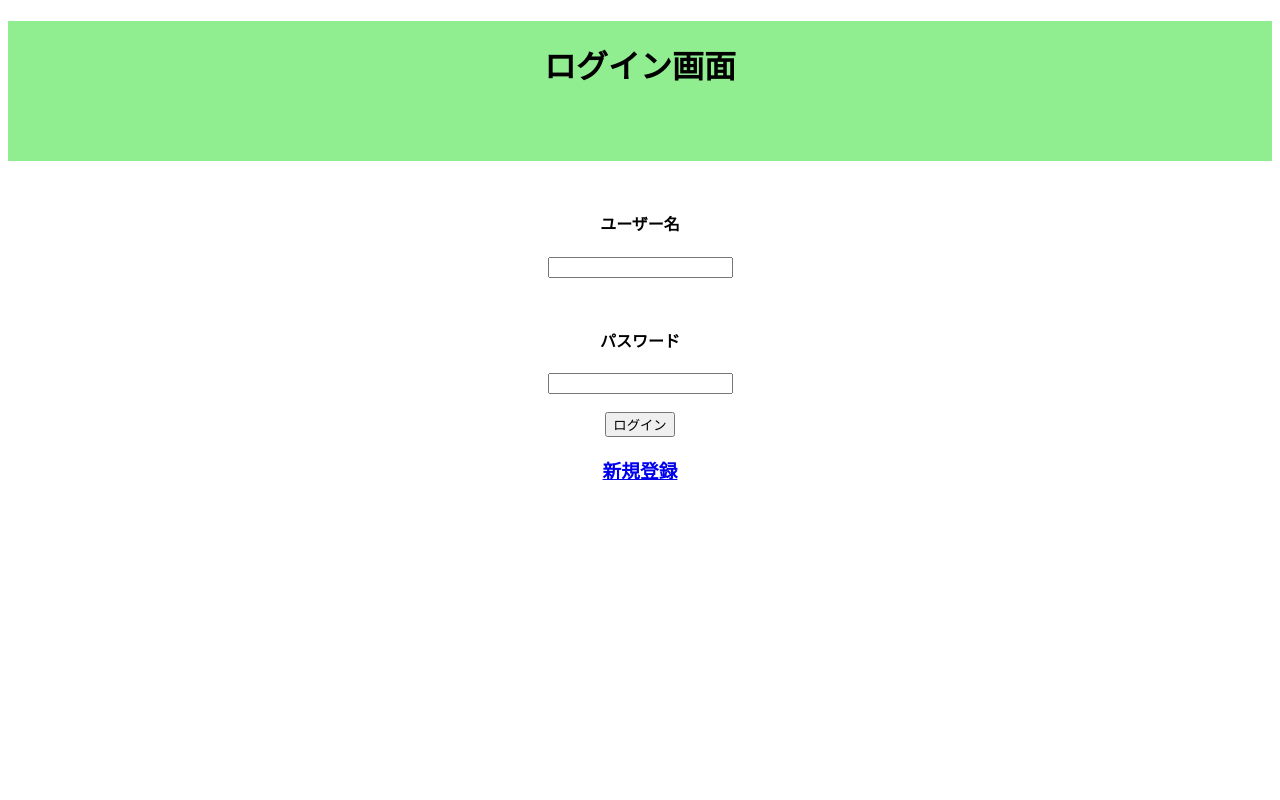
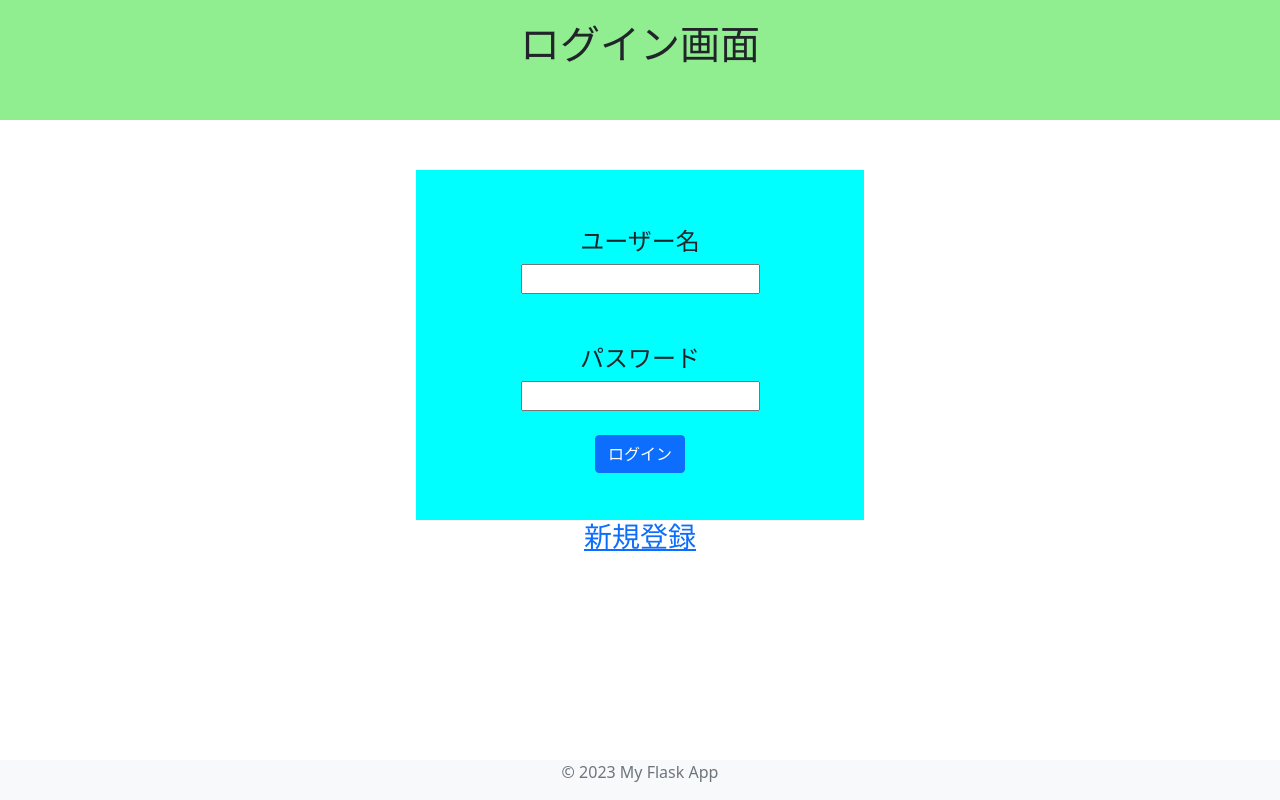
Before and after one commit to YumaSatou/final_assignment, a Flask app: page / in a window 1280 px wide. Run offline with Flask 3, Linux system fonts and the light colour scheme.

Commit message:
細かな修正を加えました

```diff
--- a/templates/admin.html
+++ b/templates/admin.html
@@ -8,8 +8,8 @@
 
     <div class="jumbotron">
         <div class = "eria">
-            <h2>図書管理アプリ</h2>
-            <p class="lead">図書管理です</p>
+            <h2>図書管理システム</h2>
+            <p class="lead">ようこそ！！こちらからは図書の管理ができます</p>
             <p><a href="{{url_for('book_list')}}"  class="btn btn-primary btn-large">図書一覧へ</a></p>
         </div>
     </div>
--- a/templates/index.html
+++ b/templates/index.html
@@ -3,30 +3,38 @@
 <head>
     <meta charset="UTF-8">
     <meta name="viewport" content="width=device-width, initial-scale=1.0">
+    <link href="https://cdn.jsdelivr.net/npm/bootstrap@5.0.2/dist/css/bootstrap.min.css" rel="stylesheet" integrity="sha384-EVSTQN3/azprG1Anm3QDgpJLIm9Nao0Yz1ztcQTwFspd3yD65VohhpuuCOmLASjC" crossorigin="anonymous">
     <link rel="stylesheet" href="{{url_for('static', filename='/css/index.css')}}">
     <title>Document</title>
 </head>
 <body>
-    <h1 style="margin-bottom:50px" class="login">ログイン画面</h1>
+    <h1  class="login">ログイン画面</h1>
     {% if error != null %}
         <p style= 'color:red'>{{error}}</p>
     {% endif %}
     {% if msg != null %}
     <p style = "color:blue">{{msg}}<p>
     {% endif %}
+<div class="content">
     <form action= "{{url_for('login')}}" method="post">
         <div class="form-group">
         <h4>ユーザー名</h4>
-        <input type="text" class = "form-control" name = "username" value="{{data.user_name if data is defined else ''}}" ><br>
+        <input type="text"  name = "username" value="{{data.user_name if data is defined else ''}}" ><br>
         </div>
         <div class="form-grep">
         <h4>パスワード</h4>
-        <input type="password" class="form-control" name = "password" value="{{data.password if data is defined else ''}}"><br>
+        <input type="password"  name = "password" value="{{data.password if data is defined else ''}}"><br>
         <br>
         <button type = "submit" class="btn btn-primary">ログイン</button>
+    </form>
+</div>
 
-    </form>
-    <h3><a href= "{{url_for('register_form')}}">新規登録</a></h3>
 </div>
+<h3 style="text-align:center"><a href= "{{url_for('register_form')}}">新規登録</a></h3>
+<footer class="footer bg-light fixed-bottom">
+    <div class="container">
+      <p class="text-muted text-center">© 2023 My Flask App</p>
+    </div>
+  </footer>
 </body>
 </html>
```
